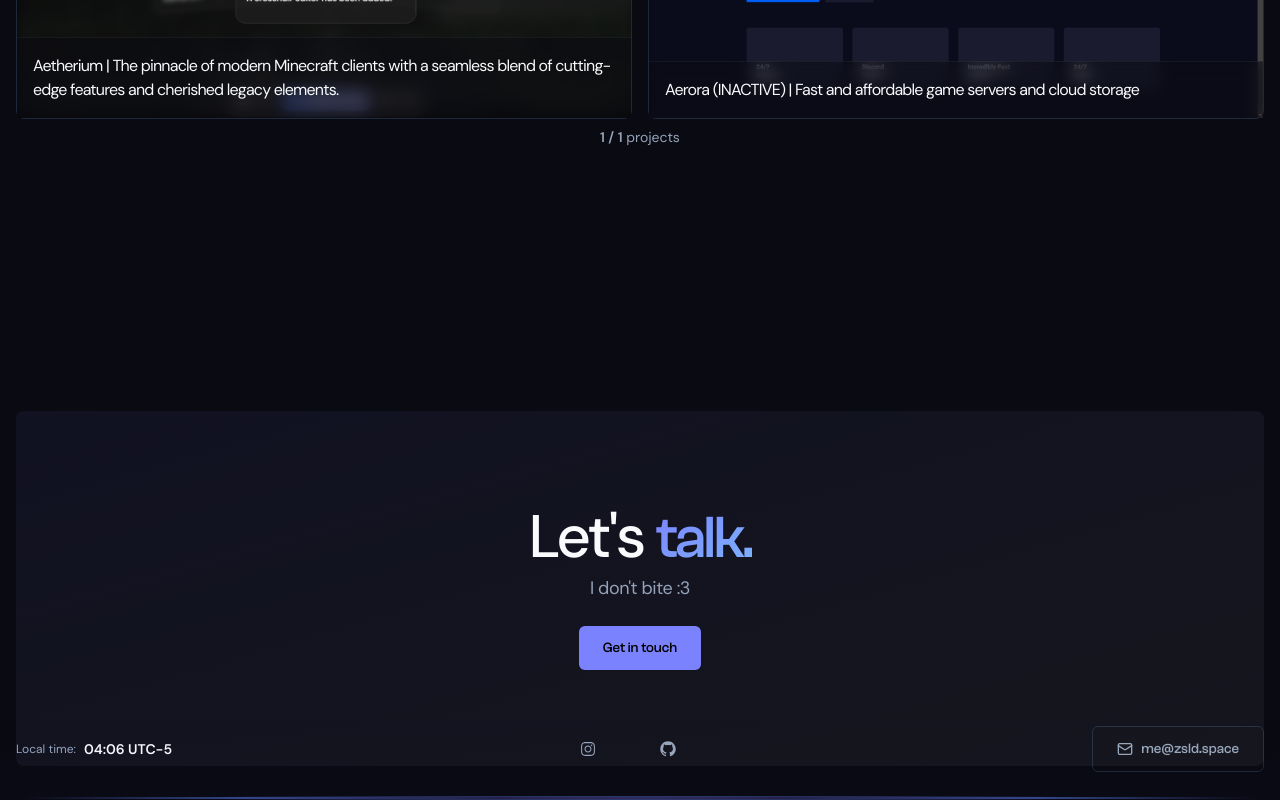
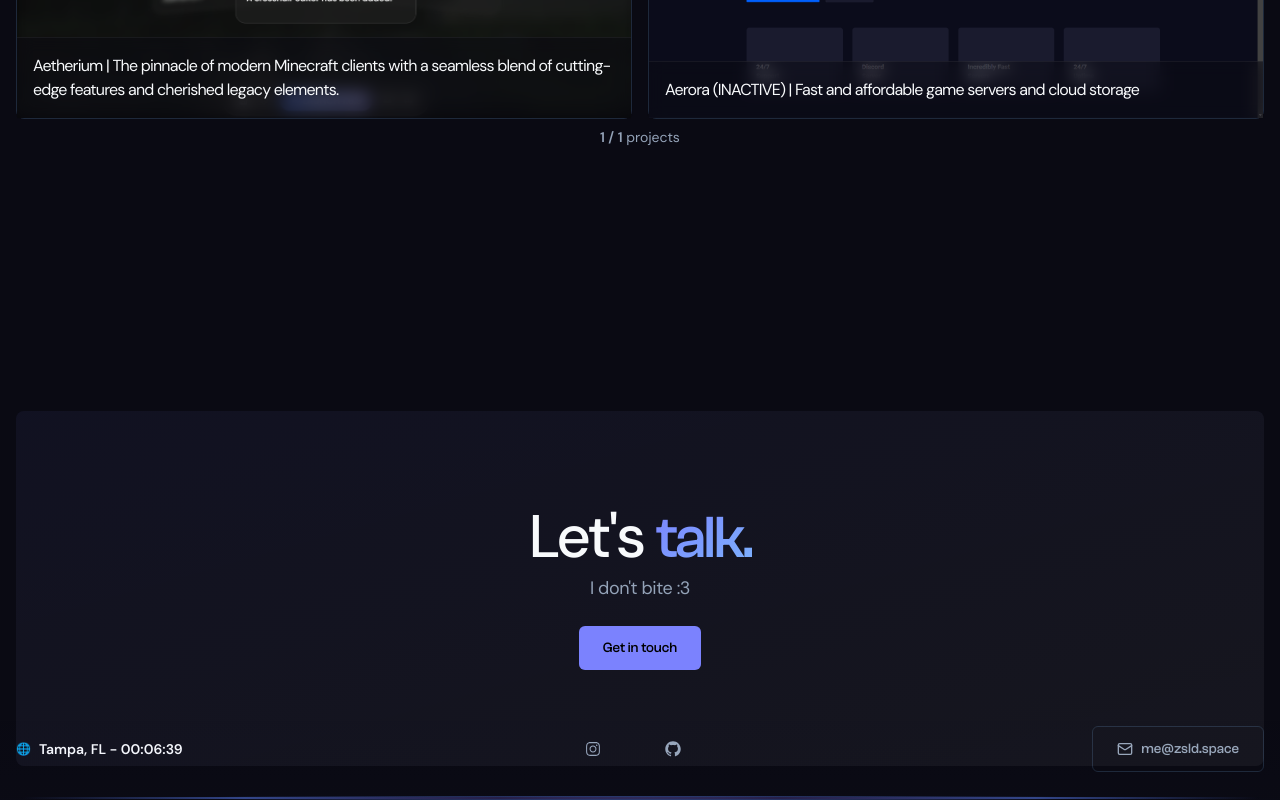
Before and after one commit to zslddd/website, a Next.js app: page / in a window 1280 px wide. Shown: the part 2286-3086 px from the top of the page. Built offline with nearby package versions, Linux system fonts and the light colour scheme.

Commit message:
fix time

```diff
--- a/src/components/Footer.tsx
+++ b/src/components/Footer.tsx
@@ -5,21 +5,25 @@
 import { GitHubLogoIcon, InstagramLogoIcon } from "@radix-ui/react-icons";
 
 export default function Footer() {
-  // get the current time in UTC+1 time zone
+  // get the current time in UTC-5 time zone
   const [time, setTime] = useState<string>("");
 
   useEffect(() => {
     const interval = setInterval(() => {
       const date = new Date();
-      date.setHours(date.getHours());
-      setTime(
-        date.toLocaleTimeString("en-US", {
-          hour12: false,
-          hour: "numeric",
-          minute: "numeric",
-        }),
-      );
+
+      // Convert to UTC-5 using `toLocaleString` and specifying the timezone
+      const utcMinus5Time = date.toLocaleString("en-US", {
+        timeZone: "America/New_York", // A city in the UTC-5 time zone (like America/New_York without DST)
+        hour12: false,
+        hour: "numeric",
+        minute: "numeric",
+        second: "numeric",
+      });
+
+      setTime(utcMinus5Time);
     }, 1000);
+
     return () => clearInterval(interval);
   }, []);
 
@@ -28,8 +32,8 @@
       <div className="container mx-auto flex flex-row items-center justify-between py-6">
         <span className="flex flex-row items-center space-x-4">
           <span className="flex hidden flex-row items-center space-x-2 md:flex">
-            <p className="text-xs text-muted-foreground">Local time:</p>
-            <p className="text-sm font-semibold">{time} UTC-5</p>
+            <p className="text-xs text-muted-foreground">🌐</p>
+            <p className="text-sm font-semibold">Tampa, FL - {time}</p>
           </span>
         </span>
 
```
